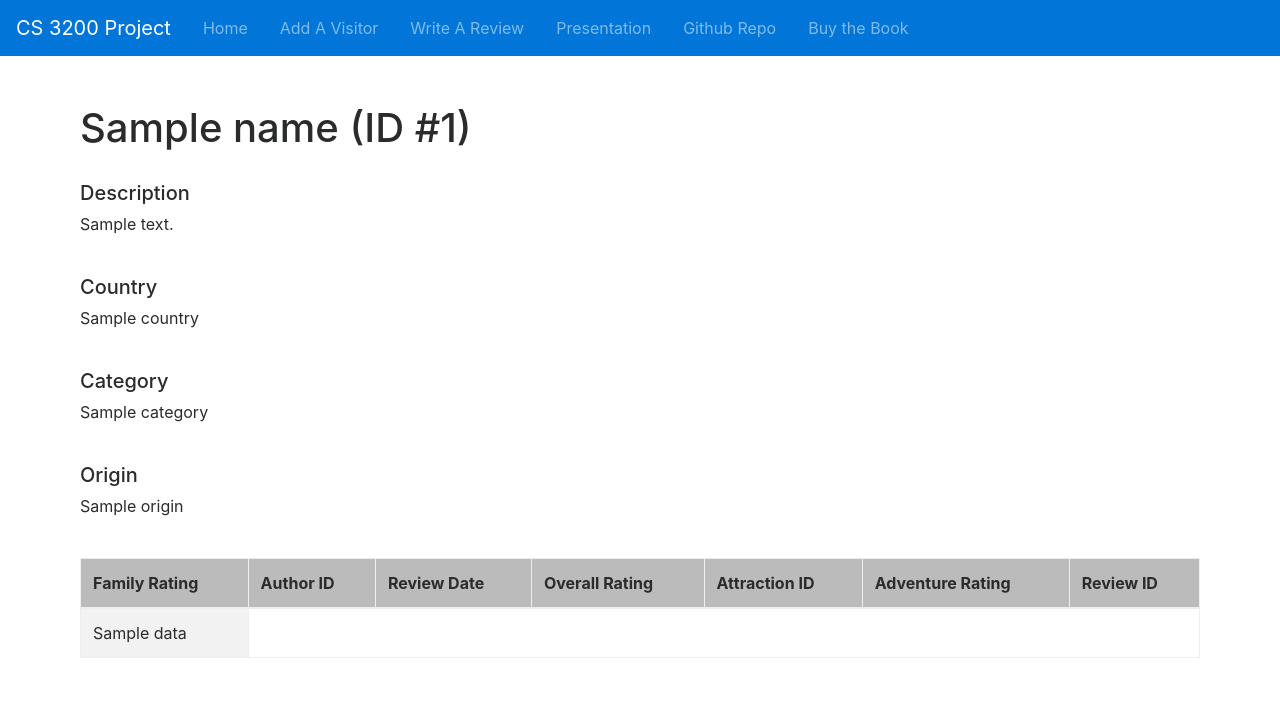
After one commit to bchiang7/CS3200-Project, a Flask app: template app/templates/attraction.html in a window 1280 px wide. The commit adds this page. Shown: the top 723 px of the page. Run offline with Flask 2, Linux system fonts and the light colour scheme; the template is opened without the code that fills it: most values are stand-ins (such as "Sample title", 1, 10 or a date in 2020); some libraries are stand-ins or nearby versions.

Commit message:
add attraction page

```diff
--- a/app/static/styles.css
+++ b/app/static/styles.css
@@ -55,3 +55,15 @@ thead {
 .hidden {
   display: none;
 }
+
+.table thead th {
+  white-space: nowrap;
+}
+
+.fa {
+  font-size: 1.5rem;
+}
+
+.table a {
+  display: block;
+}
--- /dev/null
+++ b/app/templates/attraction.html
@@ -0,0 +1,45 @@
+{% extends "base.html" %}
+{% block title %}Attraction Info{% endblock %}
+{% block body %}
+
+<div class="container">
+  <h1>{{ name }} (ID #{{ attract_id }})</h1>
+  <br>
+  <h5>Description</h5>
+  <p>{{ description }}</p>
+  <br>
+  <h5>Country</h5>
+  <p>{{ country }}</p>
+  <br>
+  <h5>Category</h5>
+  <p>{{ category }}</p>
+  <br>
+  <h5>Origin</h5>
+  <p>{{ origin }}</p>
+  <br>
+
+  <table class="table table-bordered table-striped">
+    <thead>
+      <tr>
+        <th>Family Rating</th>
+        <th>Author ID</th>
+        <th>Review Date</th>
+        <th>Overall Rating</th>
+        <th>Attraction ID</th>
+        <th>Adventure Rating</th>
+        <th>Review ID</th>
+      </tr>
+    </thead>
+    <tbody>
+      {% for row in reviews %}
+      <tr>
+        {% for data in row %}
+        <td>{{ data }}</td>
+        {% endfor %}
+      </tr>
+      {% endfor %}
+    </tbody>
+  </table>
+</div>
+
+{% endblock %}
--- a/app/templates/base.html
+++ b/app/templates/base.html
@@ -4,6 +4,7 @@
   <title>{% block title %}{% endblock %}</title>
   <link rel="shortcut icon" href="https://news.bitcoin.com/wp-content/uploads/2015/12/Database-300x300.png">
   <link rel="stylesheet" href="https://maxcdn.bootstrapcdn.com/bootstrap/4.0.0-alpha.6/css/bootstrap.min.css">
+  <link rel="stylesheet" type="text/css" href="https://maxcdn.bootstrapcdn.com/font-awesome/4.7.0/css/font-awesome.min.css">
   <link rel="stylesheet" type="text/css" href="../static/styles.css">
 </head>
 <body>
--- a/app/templates/filter.html
+++ b/app/templates/filter.html
@@ -24,6 +24,7 @@
           <th>Attraction ID</th>
           <th>Country</th>
           <th>Name</th>
+          <th>Info</th>
         </tr>
       </thead>
       <tbody>
@@ -32,6 +33,7 @@
           {% for data in row %}
           <td>{{ data }}</td>
           {% endfor %}
+          <td><a href="/attraction/{{ row[3] }}"><i class="fa fa-info-circle"></i></a></td>
         </tr>
         {% endfor %}
       </tbody>
```
Also changed, not shown: app/__init__.py (+80 -0 lines), 1 other file.
